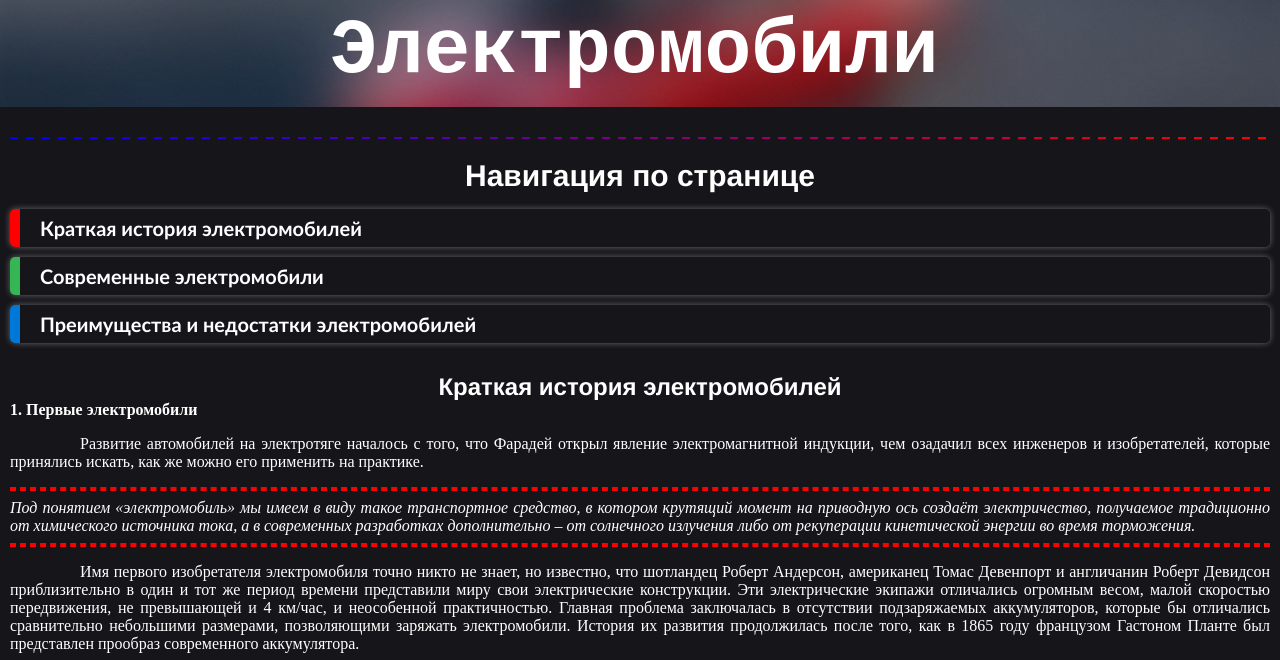
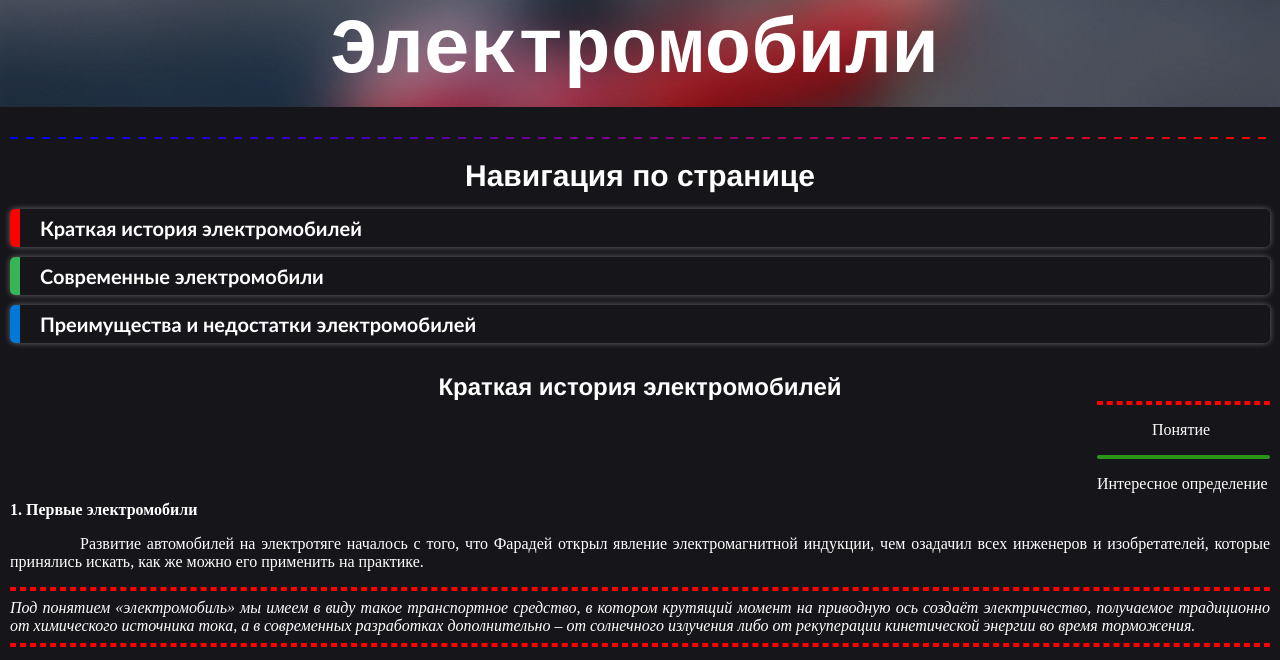
Before and after one commit to Nitrolacs/web_3_lab, a plain HTML site: page index.html in a window 1280 px wide. Shown: the top 660 px of the page. Drawn offline with Linux system fonts and the light colour scheme.

Commit message:
Added a combination positioning.

```diff
--- a/css/style.css
+++ b/css/style.css
@@ -19,6 +19,17 @@ body {
 
 	background: url("../img/background2.png") no-repeat center;
 	background-size: 100%;
+}
+
+div#link_1 {
+	position: relative;
+}
+
+#info {
+	position: absolute;
+	width: 173px;
+	top: 20px;
+	right: 0;
 }
 
 #link_2 {
--- a/index.html
+++ b/index.html
@@ -71,7 +71,15 @@
 			<div id="link_1">
 
 				<div class="center">
-					<h2>Краткая история электромобилей</h2>
+					<h2 style="padding-bottom: 100px;">Краткая история электромобилей</h2>
+				</div>
+
+				<div id="info">
+					<hr class="red">
+					<p style="text-indent: 55px;">Понятие</p>
+
+					<hr class="green">
+					<p style="text-indent: 0px;">Интересное определение</p>
 				</div>
 
 				<b>1. Первые электромобили</b>
```
